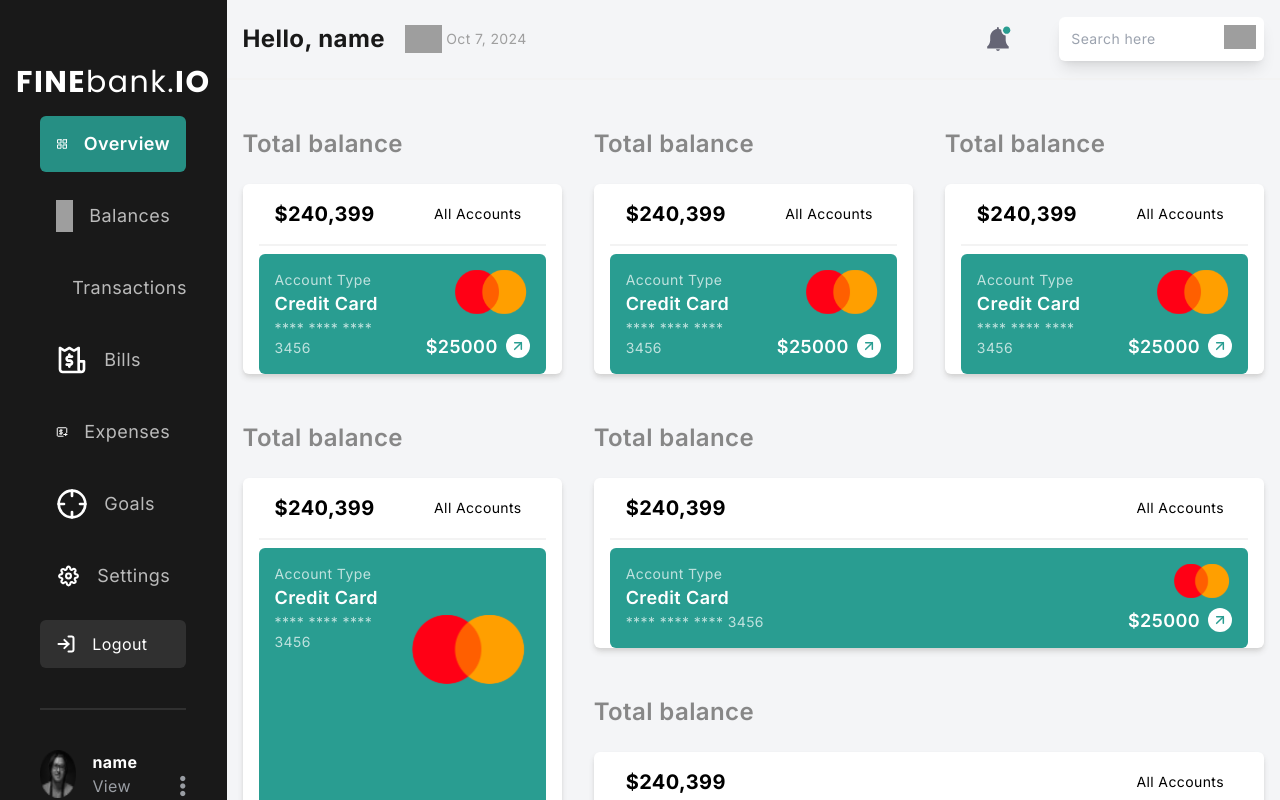
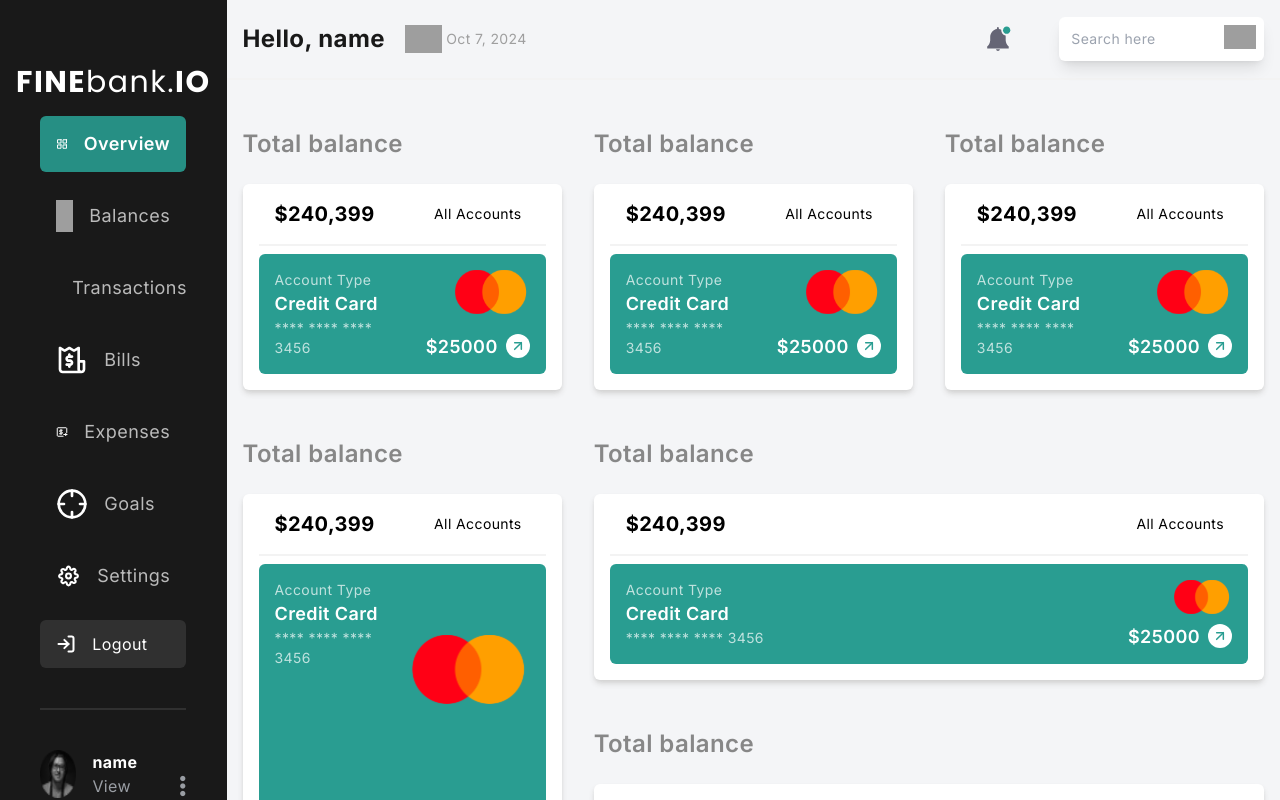
Before and after one commit to Zeinshirou04/Admin-ui, a React (Vite) app: page /dashboard in a window 1280 px wide. Built offline with nearby package versions, Linux system fonts and the light colour scheme; sample sign-in values are in the browser's storage; grey boxes are pictures that could not be loaded.

Commit message:
Added Fixes
- Added Fixes on Labeled Card

```diff
--- a/src/Components/CardLabeled.jsx
+++ b/src/Components/CardLabeled.jsx
@@ -6,7 +6,7 @@ function CardLabeled({children, title = "", labelOne = "", labelTwo = "", classN
                     {title}
                 </h2>
             </header> : ""}
-            <div className="w-full h-full px-4 flex flex-col bg-white rounded-md shadow-md shadow-gray-4">
+            <div className="w-full h-full px-4 pb-4 flex flex-col bg-white rounded-md shadow-md shadow-gray-4">
                 <header className="w-full flex flex-row justify-between border-b-2 border-b-gray-6 px-4 py-4">
                     <div className="w-full">
                         <h3 className="font-bold text-xl">
```
